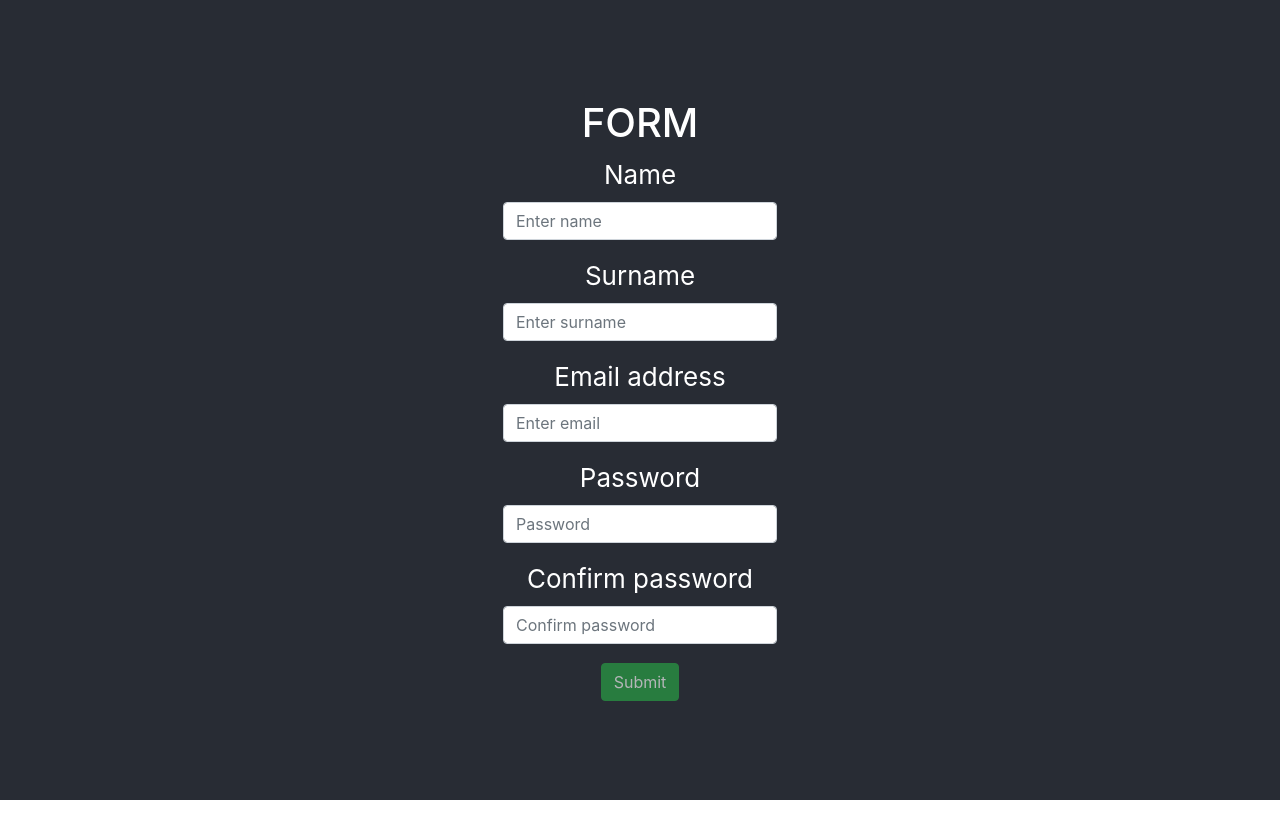
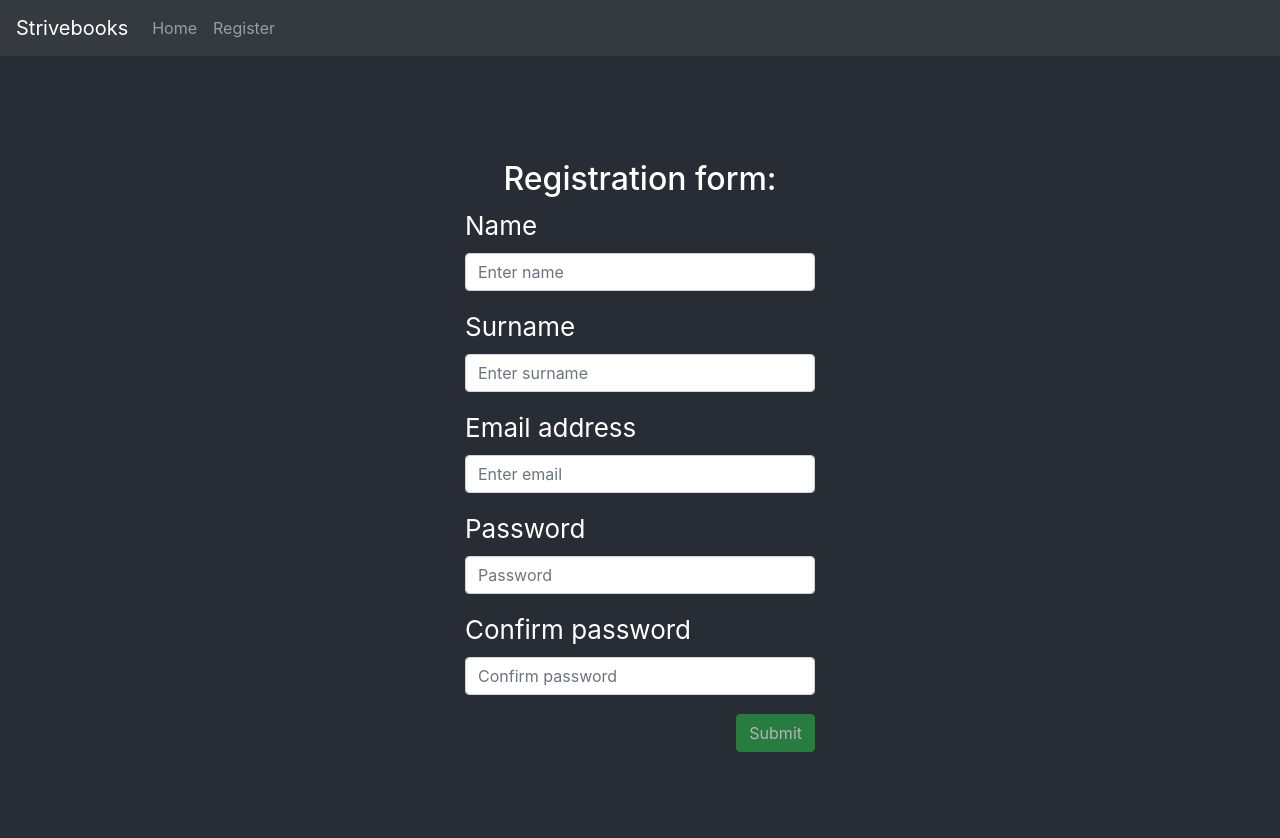
Before and after one commit to rafaeau/m4-d9, a React (Create React App) app: page /registration in a window 1280 px wide. Shown: the top 838 px of the page. Before the commit the page ends 800 px from the top, so only its background shows below. Built offline with nearby package versions, Linux system fonts and the light colour scheme.

Commit message:
Navbar connection and minor final style adjustments

```diff
--- a/src/App.js
+++ b/src/App.js
@@ -7,9 +7,12 @@ import BookList from './components/BookList'
 import fantasyBooks from './fantasyBooks.json'
 import {BrowserRouter as Router, Route} from 'react-router-dom'
 import Registration from './components/Registration'
+import MyNavbar from './components/MyNavbar'
 
 function App() {
   return (
+    <>
+    <MyNavbar/>
     <Router>
     <div className="App">
       <header className="App-header">
@@ -21,6 +24,7 @@ function App() {
       </header>
     </div>
     </Router>
+    </>
   )
 }
 
--- a/src/components/BookList.jsx
+++ b/src/components/BookList.jsx
@@ -12,7 +12,7 @@ class BookList extends React.Component {
 
     render() {
         return (
-            <Container>
+            <Container className='mt-3'>
                 <Row>
                     <Col md={9}>
                         <Row>
--- /dev/null
+++ b/src/components/MyNavbar.jsx
@@ -0,0 +1,17 @@
+import { Navbar, Nav, Form, Button, FormControl } from 'react-bootstrap'
+
+const MyNavbar = () => {
+    return (
+        <>
+            <Navbar bg="dark" variant="dark">
+                <Navbar.Brand href="#home">Strivebooks</Navbar.Brand>
+                <Nav className="mr-auto">
+                    <Nav.Link href="/">Home</Nav.Link>
+                    <Nav.Link href="/registration">Register</Nav.Link>
+                </Nav>
+            </Navbar>
+        </>
+    )
+}
+
+export default MyNavbar
--- a/src/components/Registration.jsx
+++ b/src/components/Registration.jsx
@@ -48,15 +48,15 @@ class Registration extends Component {
                 {
                     this.state.completedForm ? (
                         <>
-                        <div>Completed successfully!</div>
+                        <div className="mb-2">Completed successfully! Your info:</div>
                         <p>Name: {this.state.userData.name}</p>
                         <p>Surname: {this.state.userData.surname}</p>
                         <p>Email: {this.state.userData.email}</p>
                         </>
                     ) : (
                         <>
-                            <h1 className="text-white">FORM</h1>
-                            <Form onSubmit={this.handleSubmit}>
+                            <h2 className="text-white">Registration form:</h2>
+                            <Form onSubmit={this.handleSubmit} style={{ minWidth: '350px', textAlign:'left' }}>
                                 <Form.Group>
                                     <Form.Label>Name</Form.Label>
                                     <Form.Control required type="text" placeholder="Enter name" onChange={(e) => this.handleInput('name', e.target.value)} value={this.state.name} />
@@ -81,10 +81,11 @@ class Registration extends Component {
                                     <Form.Label>Confirm password</Form.Label>
                                     <Form.Control required type="password" placeholder="Confirm password" onChange={(e) => this.handleInput('passwordConfirm', e.target.value)} value={this.state.passwordConfirm} />
                                 </Form.Group>
-
+                                <div style={{ textAlign:'right' }}>
                                 <Button variant="success" type="submit" disabled={!this.handleButton()}>
                                     Submit
                                 </Button>
+                                </div>
                             </Form>
                         </>
                     )
```
